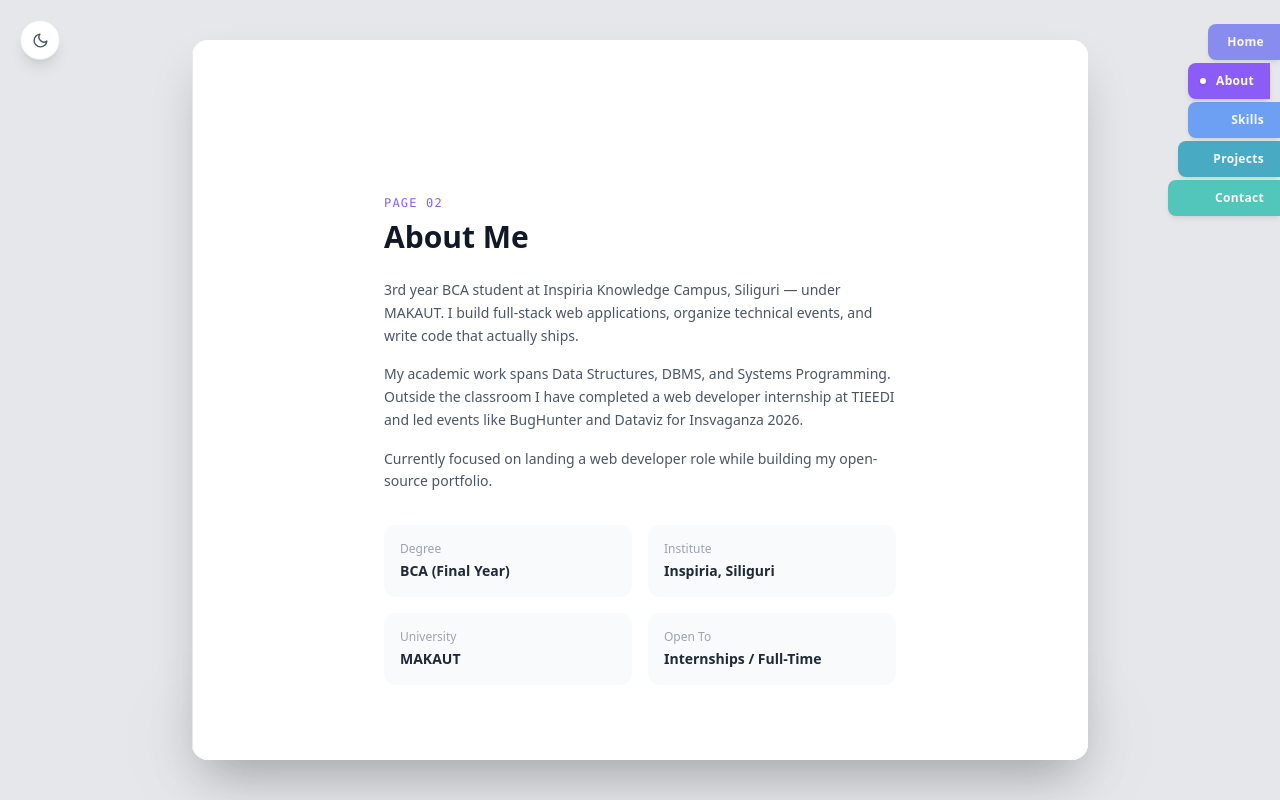
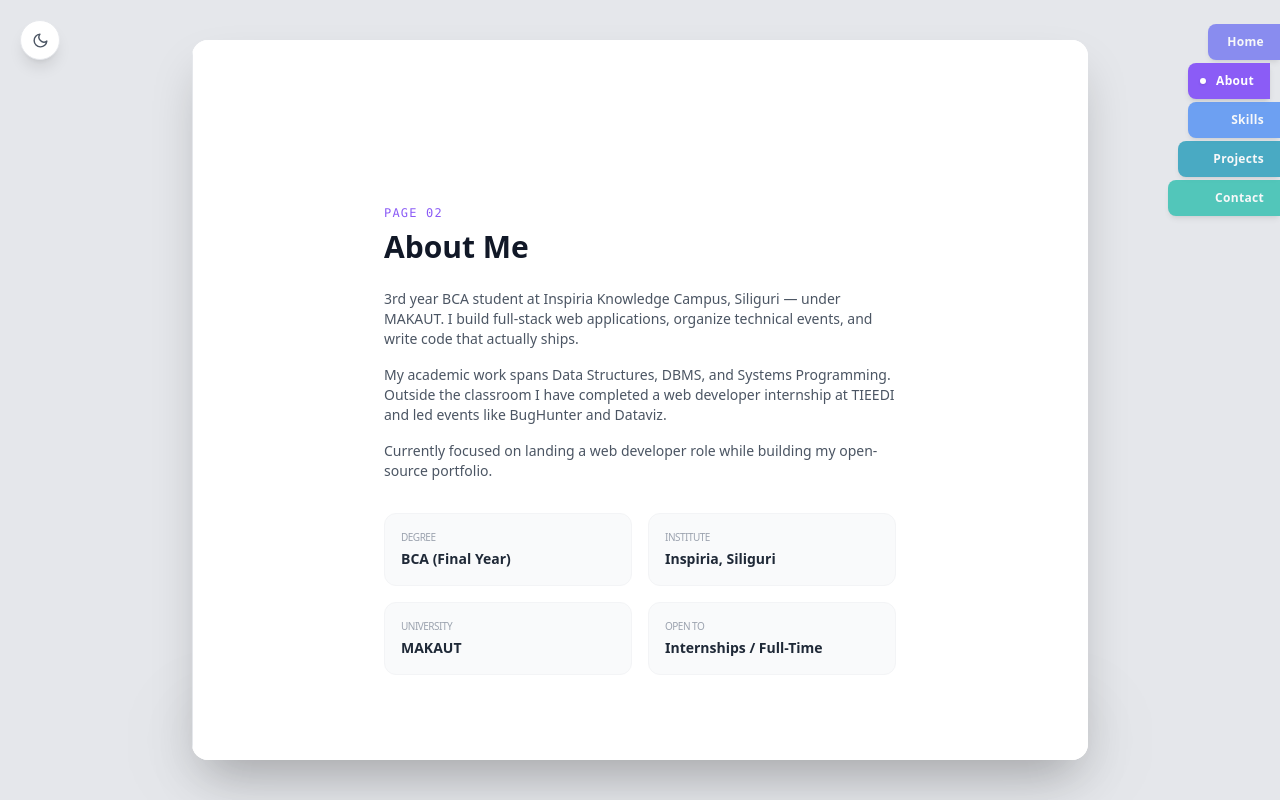
Before and after one commit to rudraacodes/my-portfolio, a React (Vite) app: page / in a window 1280 px wide. Both pictures are taken after a click on the button "About". Built offline with nearby package versions, Linux system fonts and the light colour scheme.

Commit message:
Update AboutPage.jsx

```diff
--- a/src/pages/AboutPage.jsx
+++ b/src/pages/AboutPage.jsx
@@ -1,20 +1,27 @@
 // src/pages/AboutPage.jsx
 export default function AboutPage() {
   return (
-    <div className="w-full h-screen flex items-center justify-center px-20 bg-white dark:bg-gray-900">
+    <div className="w-full min-h-screen h-screen overflow-hidden flex items-center justify-center px-6 md:px-12 lg:px-20 bg-white dark:bg-gray-900 transition-colors duration-300">
       <div className="max-w-lg w-full">
-        <p className="text-violet-500 text-xs font-mono tracking-widest uppercase mb-2">Page 02</p>
-        <h2 className="text-3xl font-extrabold text-gray-900 dark:text-white mb-6">About Me</h2>
-        <div className="space-y-4 text-gray-600 dark:text-gray-400 leading-relaxed text-sm">
+        {/* Header Section */}
+        <p className="text-violet-500 text-[10px] md:text-xs font-mono tracking-widest uppercase mb-2">
+          Page 02
+        </p>
+        <h2 className="text-2xl md:text-3xl font-extrabold text-gray-900 dark:text-white mb-4 md:mb-6">
+          About Me
+        </h2>
+
+        {/* Text Content - Adjusted leading and text size for smaller screens */}
+        <div className="space-y-3 md:space-y-4 text-gray-600 dark:text-gray-400 leading-relaxed text-xs md:text-sm">
           <p>
             3rd year BCA student at Inspiria Knowledge Campus, Siliguri — under MAKAUT.
             I build full-stack web applications, organize technical events, and write code
             that actually ships.
           </p>
-          <p>
+          <p className="hidden sm:block">
             My academic work spans Data Structures, DBMS, and Systems Programming. Outside
             the classroom I have completed a web developer internship at TIEEDI and led
-            events like BugHunter and Dataviz for Insvaganza 2026.
+            events like BugHunter and Dataviz.
           </p>
           <p>
             Currently focused on landing a web developer role while building my open-source
@@ -22,21 +29,21 @@ export default function AboutPage() {
           </p>
         </div>
 
-        {/* Quick facts */}
-        <div className="mt-8 grid grid-cols-2 gap-4">
+        {/* Quick facts - Grid collapses on mobile */}
+        <div className="mt-6 md:mt-8 grid grid-cols-1 sm:grid-cols-2 gap-3 md:gap-4">
           {[
             { label: 'Degree',    value: 'BCA (Final Year)' },
             { label: 'Institute', value: 'Inspiria, Siliguri' },
             { label: 'University', value: 'MAKAUT' },
             { label: 'Open To',   value: 'Internships / Full-Time' },
           ].map((item) => (
-            <div key={item.label} className="bg-gray-50 dark:bg-gray-800 rounded-xl p-4">
-              <p className="text-xs text-gray-400 dark:text-gray-500 mb-1">{item.label}</p>
-              <p className="text-sm font-semibold text-gray-800 dark:text-white">{item.value}</p>
+            <div key={item.label} className="bg-gray-50 dark:bg-gray-800/50 rounded-xl p-3 md:p-4 border border-gray-100 dark:border-gray-800">
+              <p className="text-[10px] text-gray-400 dark:text-gray-500 mb-0.5 md:mb-1 uppercase tracking-tighter">{item.label}</p>
+              <p className="text-xs md:text-sm font-semibold text-gray-800 dark:text-white truncate">{item.value}</p>
             </div>
           ))}
         </div>
       </div>
     </div>
-  )
+  );
 }
```
